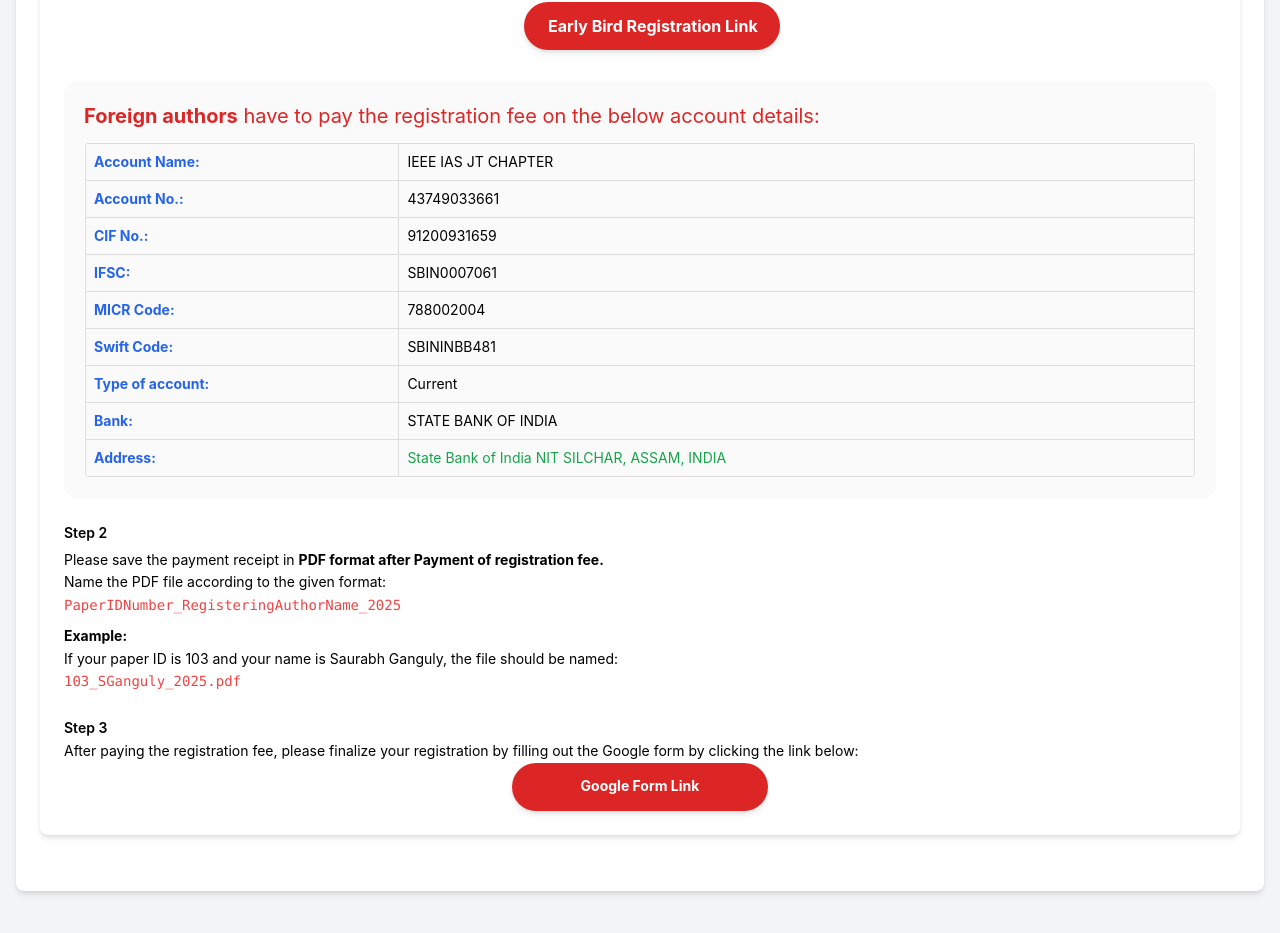
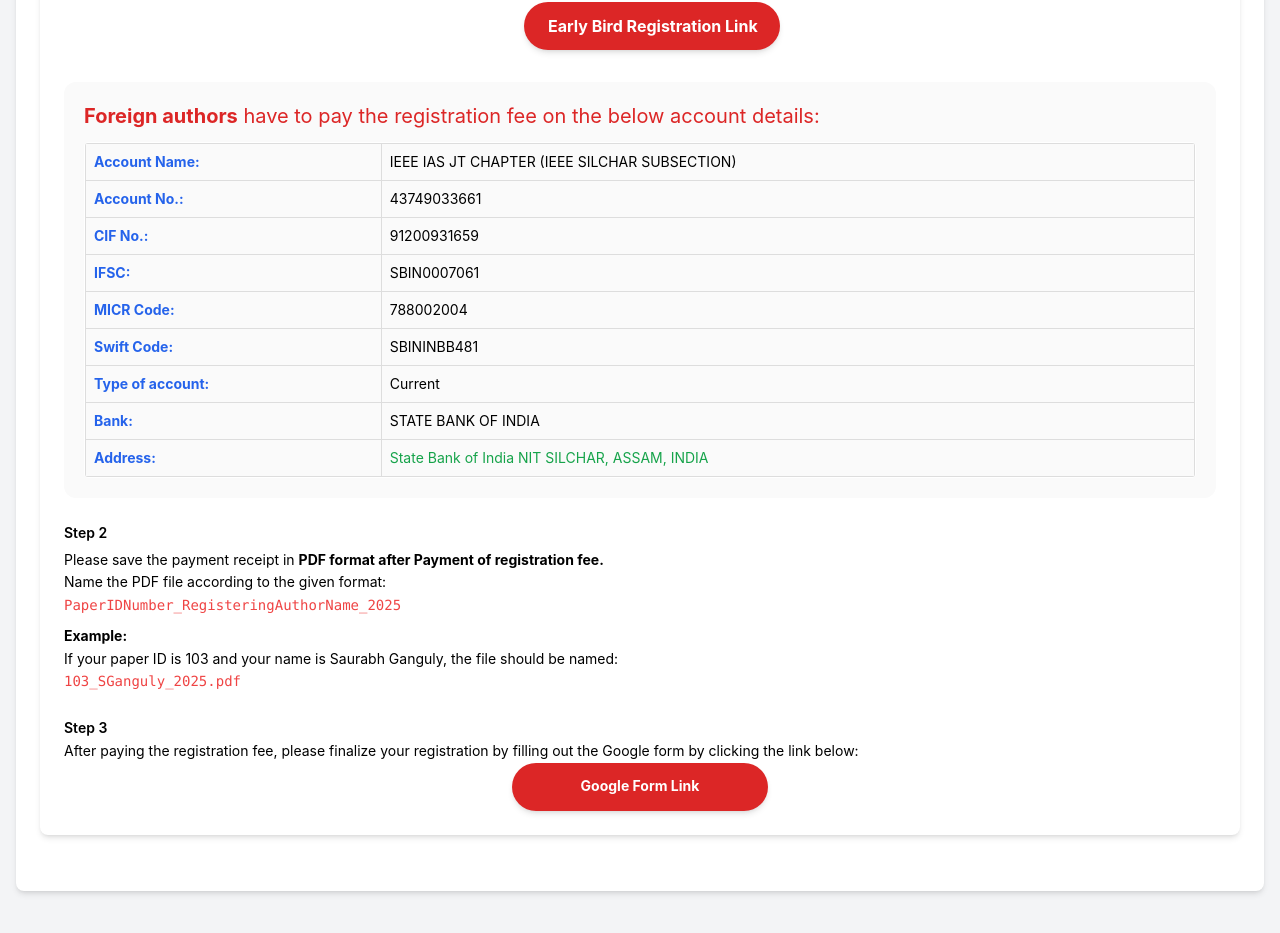
Before and after one commit to PragyaPR06/NEC-ECCE_2025, a React (Create React App) app: page /Registrations in a window 1280 px wide. Shown: the part 2405-3338 px from the top of the page. Built offline with nearby package versions, Linux system fonts and the light colour scheme; a web font is replaced by a local one.

Commit message:
update acc name

```diff
--- a/src/Pages/Registration.jsx
+++ b/src/Pages/Registration.jsx
@@ -150,7 +150,7 @@
       <tbody>
         <tr className="border-b border-white">
           <td className="p-2 font-bold text-blue-600">Account Name:</td>
-          <td className="p-2">IEEE IAS JT CHAPTER</td>
+          <td className="p-2">IEEE IAS JT CHAPTER (IEEE SILCHAR SUBSECTION)</td>
         </tr>
         <tr className="border-b border-white">
           <td className="p-2 font-bold text-blue-600">Account No.:</td>
```
